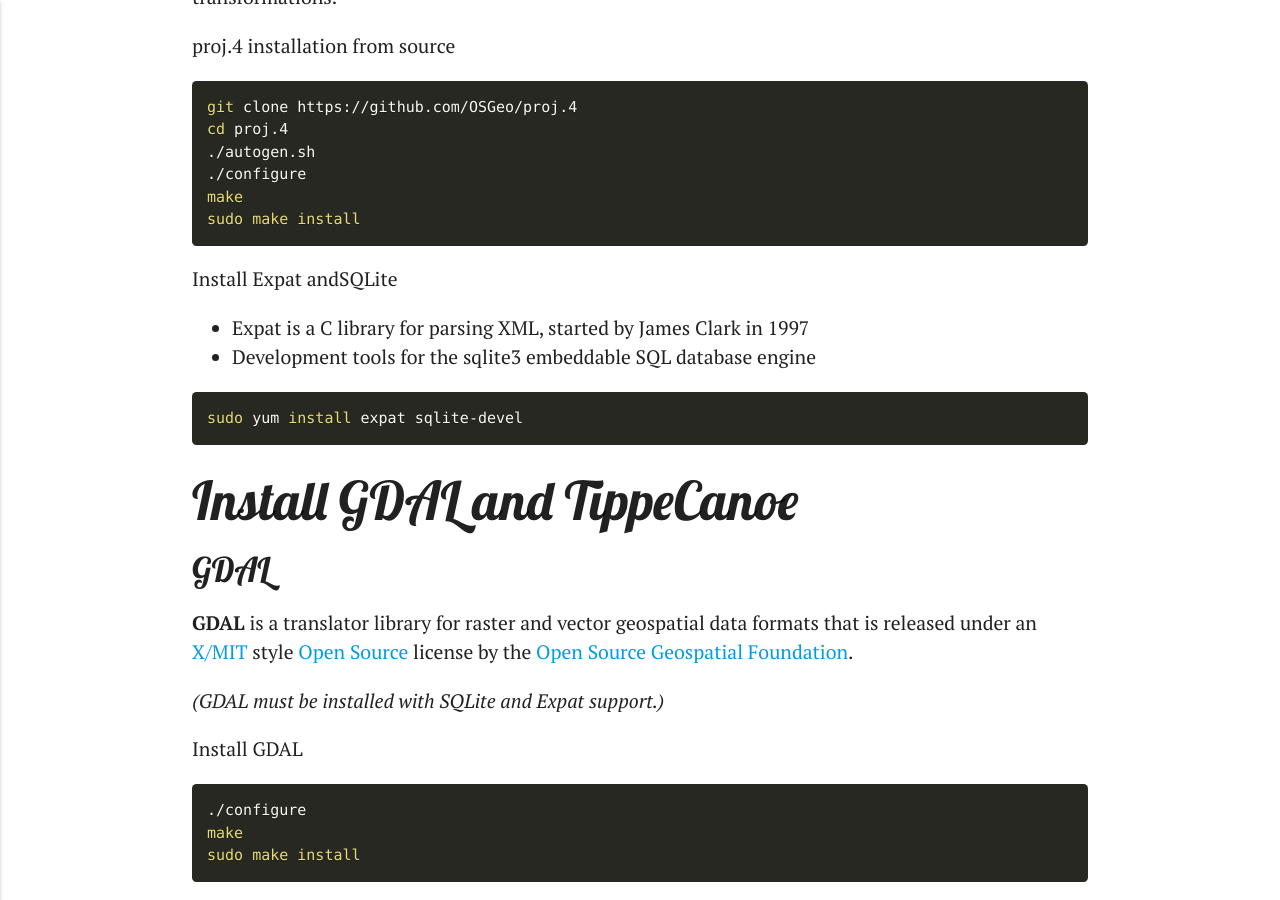
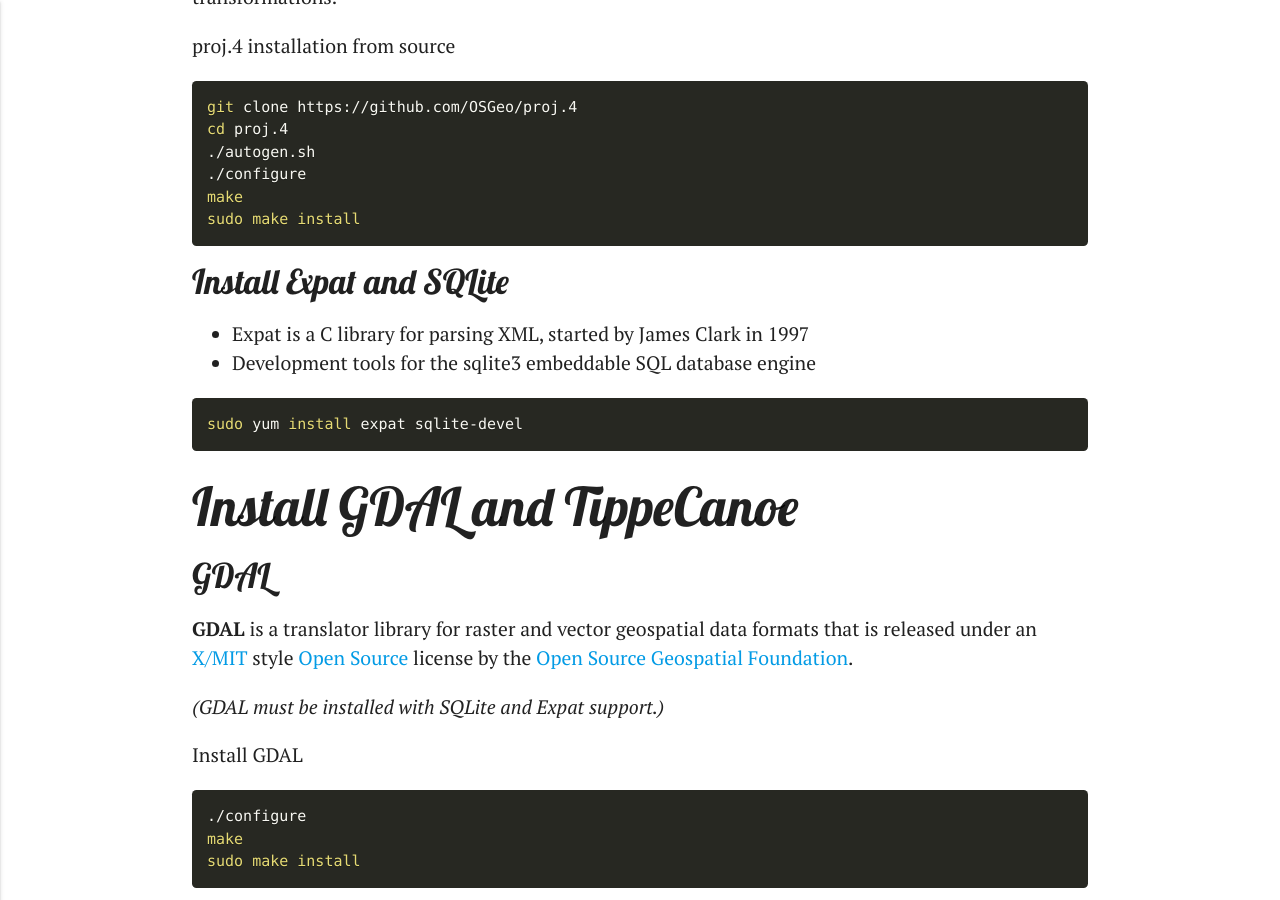
Before and after one commit to benjamin-berhault/benjamin-berhault.github.io, a Jekyll site: the page built from _posts/2018-10-20-build-vector-tiles-and-customize-their-rendering-in-the-web-browser.md, in a window 1280 px wide and 900 px high, scrolled down 953 px. Built offline with Jekyll 4.4.1, drawn with Linux system fonts in a browser that asks for light colours; comment, search, counter and statistics services are not loaded.

Commit message:
20th of october

````diff
--- a/_posts/2018-10-20-build-vector-tiles-and-customize-their-rendering-in-the-web-browser.md
+++ b/_posts/2018-10-20-build-vector-tiles-and-customize-their-rendering-in-the-web-browser.md
@@ -35,7 +35,7 @@
 sudo make install
 ```
 
-Install Expat andSQLite
+#### Install Expat and SQLite
 
 * Expat is a C library for parsing XML, started by James Clark in 1997
 * Development tools for the sqlite3 embeddable SQL database engine
````
